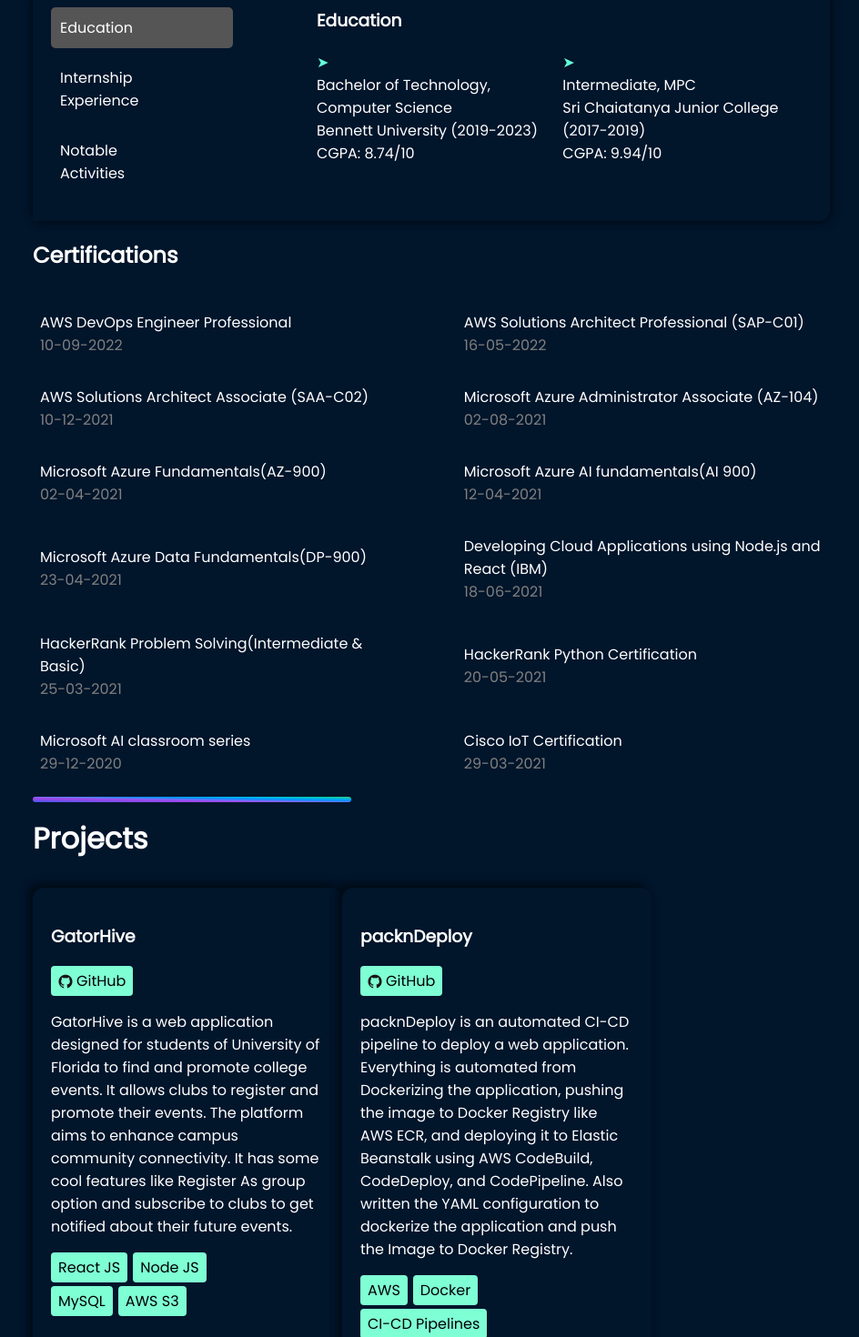
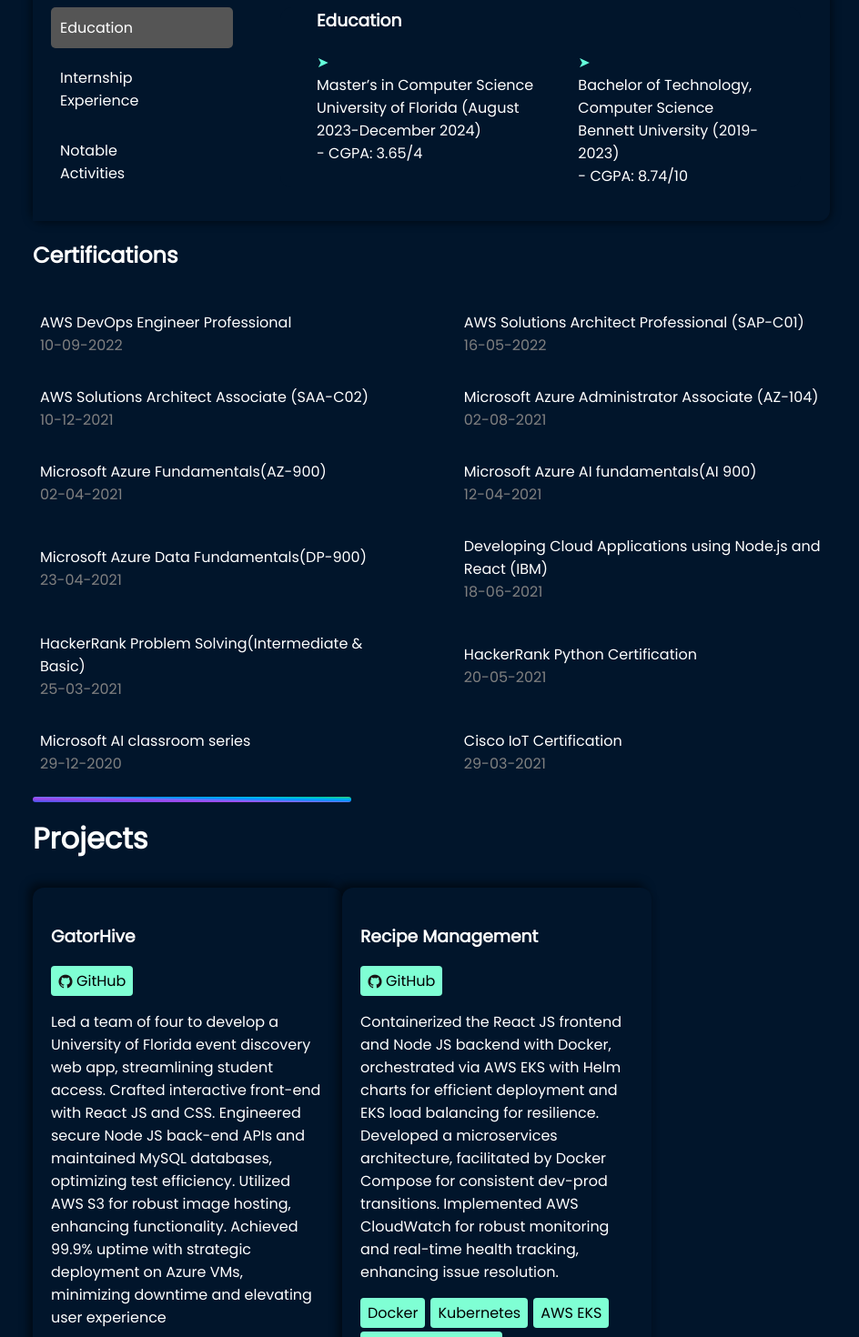
Before and after one commit to shanmukhchowdary147/shanmukhchowdary147.github.io, a React (Create React App) app: page / in a window 1280 px wide. Shown: the part 1260-2730 px from the top of the page at 91% size, without its empty margins (166-1110 px from the left). Built offline with nearby package versions, Linux system fonts and the light colour scheme.

Commit message:
content of internship, project updated.

```diff
--- a/src/components/body/projects/project-card.css
+++ b/src/components/body/projects/project-card.css
@@ -21,7 +21,7 @@
 
 .project-tags {
   display: flex;
-  max-width: 60%;
+  /* max-width: 60%; */
   flex-wrap: wrap;
 }
 .tag {
--- a/src/components/body/work/education.js
+++ b/src/components/body/work/education.js
@@ -10,19 +10,21 @@
       <ul className="education">
         <li>
           <div className="education-item">
-            <p1>Bachelor of Technology, Computer Science </p1> <br />
-            <p1>Bennett University (2019-2023) </p1>
-            <br /> <p1>CGPA: 8.74/10 </p1>
+            <p1>Master’s in Computer Science </p1> <br />
+            <p1>
+              University of Florida (August 2023-December 2024){" "}
+            </p1> <br /> <p1> - CGPA: 3.65/4</p1>
           </div>
         </li>
         <br />
         <li>
           <div className="education-item">
-            <p1>Intermediate, MPC </p1> <br />
-            <p1>Sri Chaiatanya Junior College (2017-2019) </p1> <br />{" "}
-            <p1> CGPA: 9.94/10</p1>
+            <p1>Bachelor of Technology, Computer Science </p1> <br />
+            <p1>Bennett University (2019-2023) </p1>
+            <br /> <p1> - CGPA: 8.74/10 </p1>
           </div>
         </li>
+
         {/* <br />
         <li>
           <p1>Class X </p1> <br />
--- a/src/components/body/work/experience.js
+++ b/src/components/body/work/experience.js
@@ -8,29 +8,32 @@
       <p2>(July 2022 - December 2022)</p2>
       <ul>
         <li>
-          Developed scalable Web APIs using C# .NET, incorporating business
-          logic to deliver efficient and reliable solutions for a complex
-          project.
+          Developed scalable APIs using C# .NET, incorporating business logic to
+          deliver efficient solutions for a complex project.
         </li>
         <br />
         <li>
-          {" "}
-          Optimized data retrieval and manipulation in SQL database using Stored
-          Procedures, resulting in improved system performance.
+          Designed and implemented responsive web applications using HTML, CSS,
+          and JavaScript, ensuring seamless cross-platform functionality, and
+          improved responsiveness by 20% by implementing lazy loading.
         </li>
         <br />
         <li>
-          Worked on Azure tasks to ETL data from the sFTP server to Azure SQL
-          database using Azure Data Factory.
+          Enhanced system performance by 40% through optimizing MSSQL data
+          retrieval and manipulation using Stored Procedures.
         </li>
         <br />
         <li>
-          Written Azure functions in c# language to decrypt the PGP encrypted
-          files in Azure Blob storage.
+          Automated an ETL process in Azure Data Factory, efficiently
+          transferring PGP-encrypted files from an SFTP to Azure Blob Storage
+          and reducing processing time by 40% through seamless ingestion and
+          decryption pipeline orchestration.
         </li>
         <br />
         <li>
-          Completed the assigned tasks on time and as per the requirement.{" "}
+          Enhanced data transfer and decryption efficiency by integrating Azure
+          Functions with Azure Data Factory, accelerating CSV data loading into
+          SQL by 30% and boosting analytical data accessibility.
         </li>
       </ul>
     </div>
--- a/src/data/projects.js
+++ b/src/data/projects.js
@@ -3,9 +3,19 @@
     id: 1,
     title: "GatorHive",
     about:
-      "GatorHive is a web application designed for students of University of Florida to find and promote college events. It allows clubs to register and promote their events. The platform aims to enhance campus community connectivity. It has some cool features like Register As group option and subscribe to clubs to get notified about their future events.",
-    tags: ["React JS", "Node JS", "MySQL", "AWS S3"],
+      "Led a team of four to develop a University of Florida event discovery web app, streamlining student access. Crafted interactive front-end with React JS and CSS. Engineered secure Node JS back-end APIs and maintained MySQL databases, optimizing test efficiency. Utilized AWS S3 for robust image hosting, enhancing functionality. Achieved 99.9% uptime with strategic deployment on Azure VMs, minimizing downtime and elevating user experience",
+    tags: ["React JS", "Node JS", "CSS", "MySQL", "AWS S3"],
     github: "https://github.com/shanmukhchowdary147/GatorHive-26",
+    image:
+      "https://cdn.dribbble.com/users/2657627/screenshots/13959270/media/b1a8b2b53760dc5c10e6cddc1409a3a1.png?compress=1&resize=400x300",
+  },
+  {
+    id: 1,
+    title: "Recipe Management",
+    about:
+      "Containerized the React JS frontend and Node JS backend with Docker, orchestrated via AWS EKS with Helm charts for efficient deployment and EKS load balancing for resilience. Developed a microservices architecture, facilitated by Docker Compose for consistent dev-prod transitions. Implemented AWS CloudWatch for robust monitoring and real-time health tracking, enhancing issue resolution.",
+    tags: ["Docker", "Kubernetes", "AWS EKS", "AWS CloudWatch"],
+    // github: "https://github.com/shanmukhchowdary147/GatorHive-26",
     image:
       "https://cdn.dribbble.com/users/2657627/screenshots/13959270/media/b1a8b2b53760dc5c10e6cddc1409a3a1.png?compress=1&resize=400x300",
   },
@@ -25,6 +35,16 @@
     about:
       "Created a complete CI-CD pipeline using Jenkins server to continuously deploy application version changes from GitHub to the production environment. Integrated AWS CodeBuild plugin and CodeDeploy plugin to Jenkins. Used the cloud formation to deploy all the necessary resources like EC2 instance running with Jenkins, AWS CodeBuild, CodeDeploy, S3 to store artifacts, etc.",
     tags: ["AWS", "Jenkins"],
+    image:
+      "https://cdn.dribbble.com/users/2657627/screenshots/13959270/media/b1a8b2b53760dc5c10e6cddc1409a3a1.png?compress=1&resize=400x300",
+  },
+  {
+    id: 1,
+    title: "WildFire Prediction",
+    about:
+      "Streamlined data preprocessing for model training by imputing missing values with means, securing data quality. Developed predictive wildfire models with advanced regression, enhancing accuracy. Employed machine learning to forecast wildfires, demonstrating a commitment to mitigating their impact through technology.",
+    tags: ["Python", "ML"],
+    github: "https://github.com/shanmukhchowdary147/Wildfire-Prediction",
     image:
       "https://cdn.dribbble.com/users/2657627/screenshots/13959270/media/b1a8b2b53760dc5c10e6cddc1409a3a1.png?compress=1&resize=400x300",
   },
--- a/src/data/skills.js
+++ b/src/data/skills.js
@@ -2,6 +2,19 @@
   {
     type: "Frontend",
     list: [
+      {
+        name: "React JS",
+        icon: <i class="devicon-react-original colored"></i>,
+      },
+      {
+        name: "HTML5",
+        icon: <i class="devicon-html5-plain colored"></i>,
+      },
+      {
+        name: "CSS",
+        icon: <i class="devicon-css3-plain colored"></i>,
+      },
+
       {
         name: "AWS",
         icon: <i class="devicon-amazonwebservices-original colored"></i>,
@@ -14,10 +27,10 @@
         name: "Kubernetes",
         icon: <i class="devicon-kubernetes-plain colored"></i>,
       },
-      // {
-      //   name: 'Jenkins',
-      //   icon: <i class="devicon-jenkins-plain colored"></i>,
-      // },
+      {
+        name: "Jenkins",
+        icon: <i class="devicon-jenkins-plain colored"></i>,
+      },
 
       {
         name: "Azure",
@@ -28,18 +41,7 @@
           ></img>
         ),
       },
-      {
-        name: "React JS",
-        icon: <i class="devicon-react-original colored"></i>,
-      },
-      {
-        name: "HTML5",
-        icon: <i class="devicon-html5-plain colored"></i>,
-      },
-      {
-        name: "CSS",
-        icon: <i class="devicon-css3-plain colored"></i>,
-      },
+
       // {
       //   name: "Android Studio",
       //   icon: <i class="devicon-android-plain colored"></i>,
@@ -64,6 +66,16 @@
         name: "C++",
         icon: <i class="devicon-cplusplus-plain colored"></i>,
       },
+
+      {
+        name: "MySQL",
+        icon: <i class="devicon-mysql-plain-wordmark"></i>,
+      },
+
+      {
+        name: "MSSQL",
+        icon: <i class="devicon-microsoftsqlserver-plain"></i>,
+      },
     ],
   },
 ];
```
